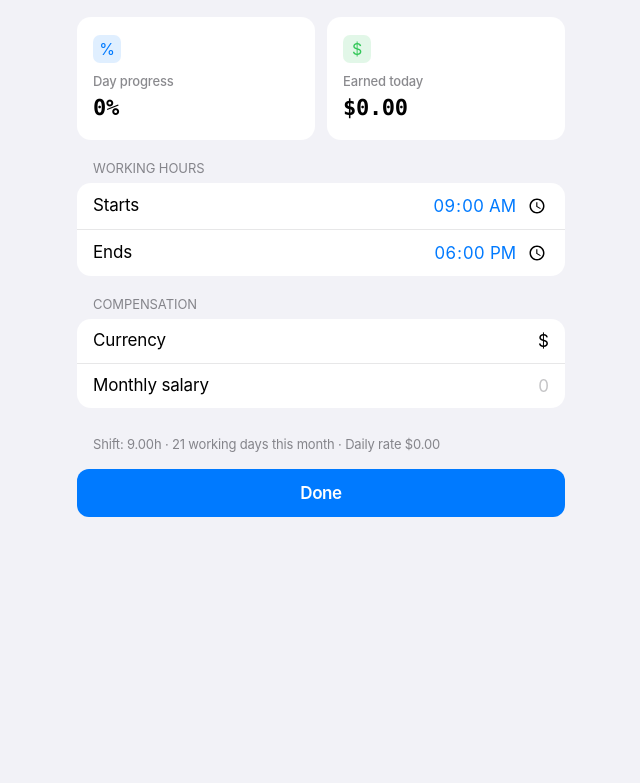
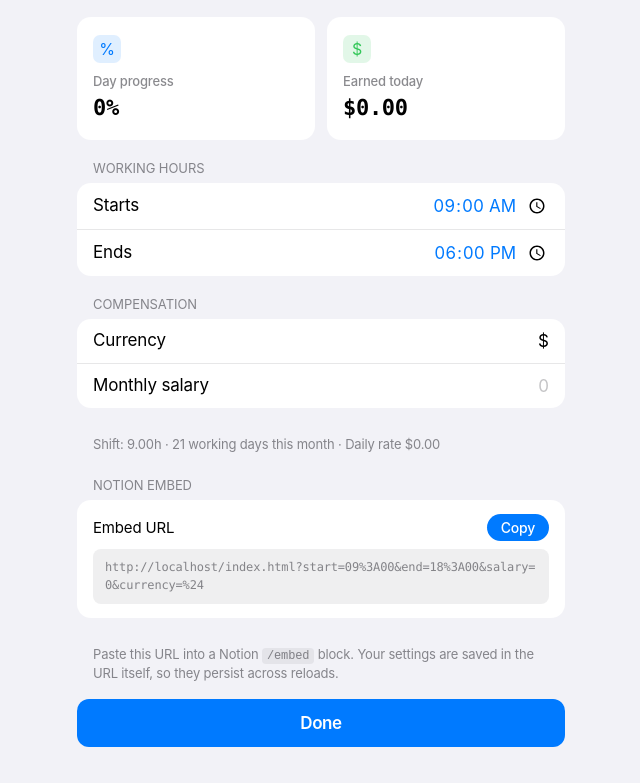
Before and after one commit to EmilyLin22/work-countdown-widget, a plain HTML site: page index.html in a window 1280 px wide. Shown: the part 312-1095 px from the top of the page, without its empty margins (319-959 px from the left). Before the commit the page ends 865 px from the top, so only its background shows below. Drawn offline with Linux system fonts and the light colour scheme.

Commit message:
Add URL query parameters
so the settings can be encoded directly into the embed URL

```diff
--- a/index.html
+++ b/index.html
@@ -299,6 +299,35 @@
   .btn:active { transform: scale(0.98); opacity: 0.85; }
   .btn-primary { background: var(--ios-blue); color: #fff; }
 
+  /* URL box and copy button */
+  .url-box {
+    background: var(--ios-fill);
+    border-radius: 8px;
+    padding: 10px 12px;
+    font-family: var(--font-mono);
+    font-size: 12px;
+    color: var(--ios-secondary-label);
+    word-break: break-all;
+    line-height: 1.45;
+    user-select: all;
+    -webkit-user-select: all;
+  }
+  .copy-btn {
+    background: var(--ios-blue);
+    color: #fff;
+    border: 0;
+    font-family: inherit;
+    font-size: 14px;
+    font-weight: 500;
+    padding: 5px 14px;
+    border-radius: 99px;
+    cursor: pointer;
+    transition: opacity 0.15s ease, transform 0.1s ease;
+    letter-spacing: -0.2px;
+  }
+  .copy-btn:active { transform: scale(0.95); opacity: 0.85; }
+  .copy-btn.copied { background: var(--ios-green); }
+
   /* Dark mode support — respects system preference */
   @media (prefers-color-scheme: dark) {
     :root {
@@ -398,6 +427,18 @@
       </div>
       <div class="footnote" id="footnote">Working days exclude weekends in the current month.</div>
 
+      <div class="section-header" style="margin-top: 24px;">Notion Embed</div>
+      <div class="card">
+        <div class="row" style="flex-direction: column; align-items: stretch; gap: 8px; padding: 14px 16px;">
+          <div style="display: flex; align-items: center; justify-content: space-between; gap: 12px;">
+            <span style="font-size: 15px; color: var(--ios-label);">Embed URL</span>
+            <button class="copy-btn" id="copyBtn">Copy</button>
+          </div>
+          <div class="url-box" id="urlBox"></div>
+        </div>
+      </div>
+      <div class="footnote">Paste this URL into a Notion <code style="background:var(--ios-fill);padding:1px 5px;border-radius:4px;font-size:12px;">/embed</code> block. Your settings are saved in the URL itself, so they persist across reloads.</div>
+
       <div style="height: 16px;"></div>
       <div class="actions">
         <button class="btn btn-primary" id="saveBtn">Done</button>
@@ -412,15 +453,46 @@
   const UI_KEY = 'work-countdown-ui-v1';
   const defaults = { start: '09:00', end: '18:00', salary: 0, currency: '$' };
 
+  // Read config from URL query parameters (the Notion-persistence trick)
+  function loadFromURL() {
+    const p = new URLSearchParams(window.location.search);
+    const out = {};
+    if (p.has('start')) out.start = p.get('start');
+    if (p.has('end')) out.end = p.get('end');
+    if (p.has('salary')) {
+      const n = parseFloat(p.get('salary'));
+      if (!isNaN(n)) out.salary = n;
+    }
+    if (p.has('currency')) out.currency = p.get('currency');
+    return out;
+  }
+
   function loadConfig() {
+    // Priority: URL params > localStorage > defaults
+    const urlCfg = loadFromURL();
+    let stored = {};
     try {
       const raw = localStorage.getItem(KEY);
-      return raw ? { ...defaults, ...JSON.parse(raw) } : { ...defaults };
-    } catch (e) { return { ...defaults }; }
+      if (raw) stored = JSON.parse(raw);
+    } catch (e) {}
+    return { ...defaults, ...stored, ...urlCfg };
   }
+
   function saveConfig(c) {
     try { localStorage.setItem(KEY, JSON.stringify(c)); } catch (e) {}
   }
+
+  function buildEmbedURL(c) {
+    const base = window.location.origin + window.location.pathname;
+    const p = new URLSearchParams({
+      start: c.start,
+      end: c.end,
+      salary: String(c.salary || 0),
+      currency: c.currency || '$'
+    });
+    return `${base}?${p.toString()}`;
+  }
+
   function loadUIState() {
     try {
       const raw = localStorage.getItem(UI_KEY);
@@ -443,6 +515,8 @@
     settings: $('settings'),
     toggleBtn: $('toggleSettings'),
     saveBtn: $('saveBtn'),
+    copyBtn: $('copyBtn'),
+    urlBox: $('urlBox'),
     digits: $('digits'),
     heroLabel: $('heroLabel'),
     fill: $('fill'),
@@ -483,7 +557,12 @@
       currency: els.currencyInput.value || '$'
     };
     saveConfig(config);
+    refreshEmbedURL();
     update();
+  }
+
+  function refreshEmbedURL() {
+    if (els.urlBox) els.urlBox.textContent = buildEmbedURL(config);
   }
 
   els.startInput.addEventListener('input', applyInputs);
@@ -493,6 +572,34 @@
   els.salaryInput.addEventListener('input', applyInputs);
   els.currencyInput.addEventListener('input', applyInputs);
 
+  // Copy embed URL to clipboard
+  els.copyBtn.addEventListener('click', async () => {
+    const url = buildEmbedURL(config);
+    let ok = false;
+    try {
+      await navigator.clipboard.writeText(url);
+      ok = true;
+    } catch (e) {
+      // Fallback: select the URL box for manual copy
+      try {
+        const range = document.createRange();
+        range.selectNodeContents(els.urlBox);
+        const sel = window.getSelection();
+        sel.removeAllRanges();
+        sel.addRange(range);
+        ok = document.execCommand('copy');
+      } catch (e2) { ok = false; }
+    }
+    if (ok) {
+      els.copyBtn.textContent = 'Copied';
+      els.copyBtn.classList.add('copied');
+      setTimeout(() => {
+        els.copyBtn.textContent = 'Copy';
+        els.copyBtn.classList.remove('copied');
+      }, 1600);
+    }
+  });
+
   // Save button now just collapses the panel (changes are already live)
   els.saveBtn.addEventListener('click', () => {
     applyInputs();
@@ -500,6 +607,9 @@
     els.toggleBtn.textContent = 'Edit';
     saveUIState({ settingsOpen: false });
   });
+
+  // Initial URL render
+  refreshEmbedURL();
 
   function parseTimeToMinutes(t) {
     const [h, m] = t.split(':').map(Number);
```
